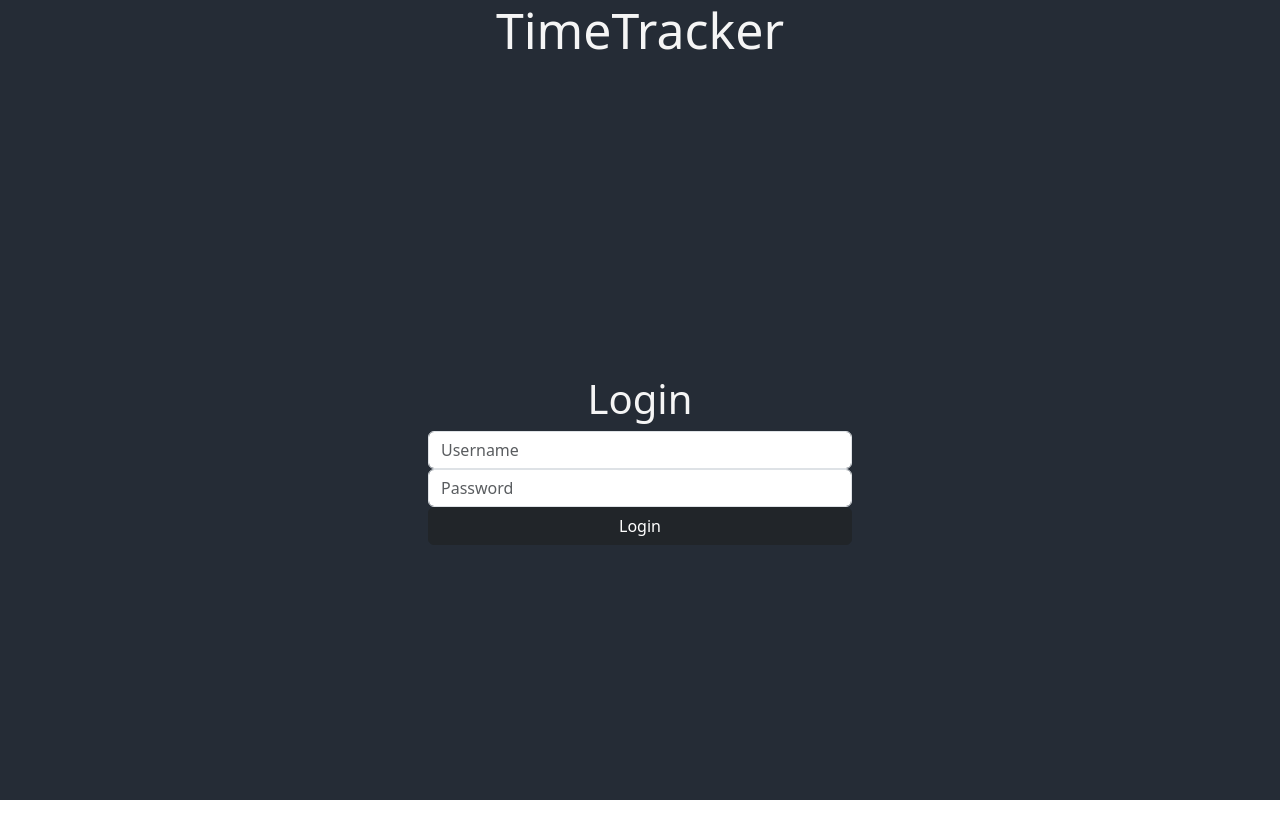
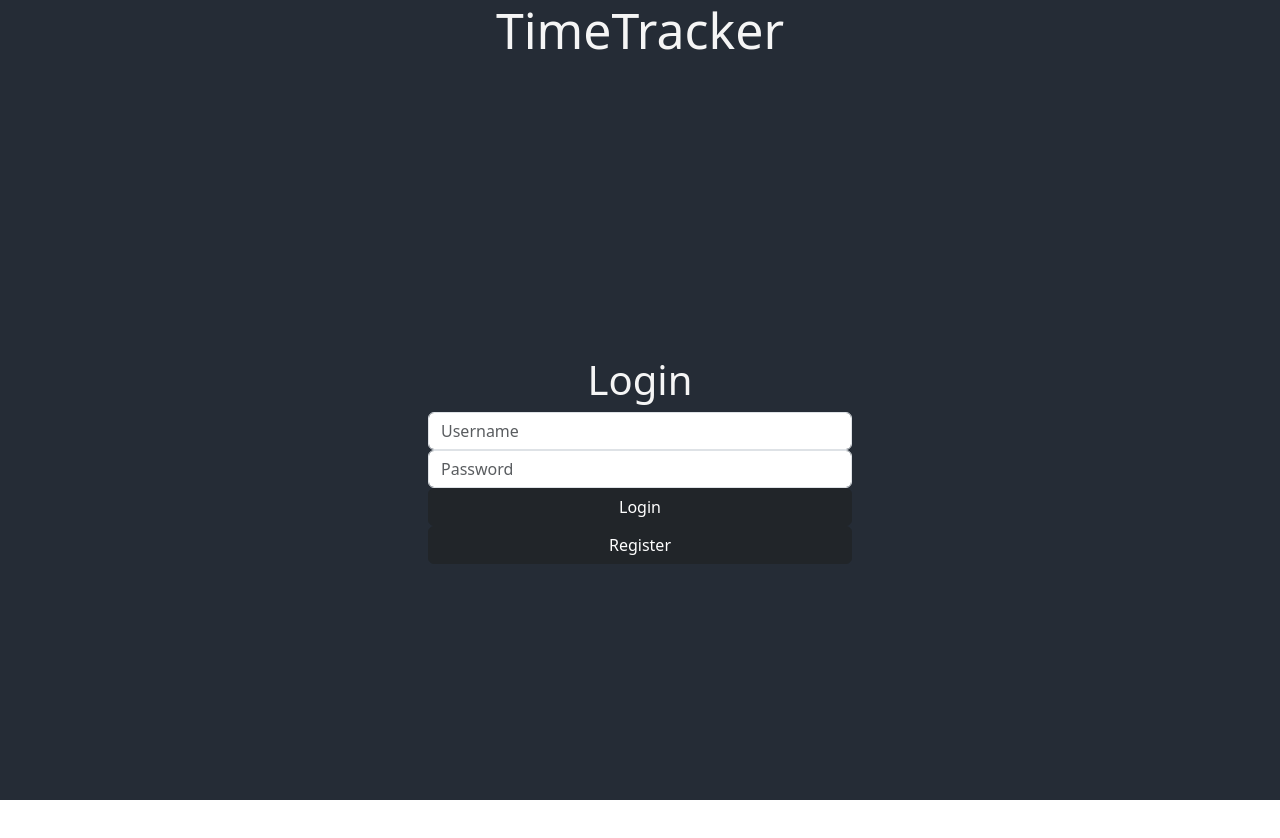
Before and after one commit to ZeroDayRNA/time_tracker, a React (Vite) app in the folder frontend/: page /login in a window 1280 px wide. Shown: the top 838 px of the page. Built offline with nearby package versions, Linux system fonts and the light colour scheme.

Commit message:
added switch buttons to switch between login and register

```diff
--- a/frontend/src/components/Form.jsx
+++ b/frontend/src/components/Form.jsx
@@ -17,6 +17,8 @@ function DefaultForm({route,method}){
     const navigate = useNavigate()
 
     const name = method === 'login' ? 'Login' : 'Register'
+
+    const otherName = method === 'login' ? 'Register' : 'Login'
 
     const handleSubmit = async (e) => {
         setLoading(true)
@@ -39,6 +41,10 @@ function DefaultForm({route,method}){
         } finally{
             setLoading(false)
         }
+    }
+    const handleSwitch = (e) =>{
+        navigate(`/${otherName.toLowerCase()}`)
+        e.preventDefault()
     }
 
     return <>
@@ -72,6 +78,9 @@ function DefaultForm({route,method}){
             <Button className="form-button" type="submit" variant="dark">
                 {name}
             </Button>
+            <Button className="form-button" onClick={handleSwitch} variant="dark">
+                {otherName}
+            </Button>
                 </Row>
             </Col>
         </InputGroup>
--- a/frontend/src/pages/Login.jsx
+++ b/frontend/src/pages/Login.jsx
@@ -1,7 +1,10 @@
 import DefaultForm from '../components/Form'
+import Button from 'react-bootstrap/Button'
 
 function Login (){
-    return<DefaultForm route='api/token/' method='login'/>
+    return<>
+    <DefaultForm route='api/token/' method='login'/>
+    </>
 }
 
 export default Login
```
Also changed, not shown: 1 other file (tests, documents, lock files or other folders).
